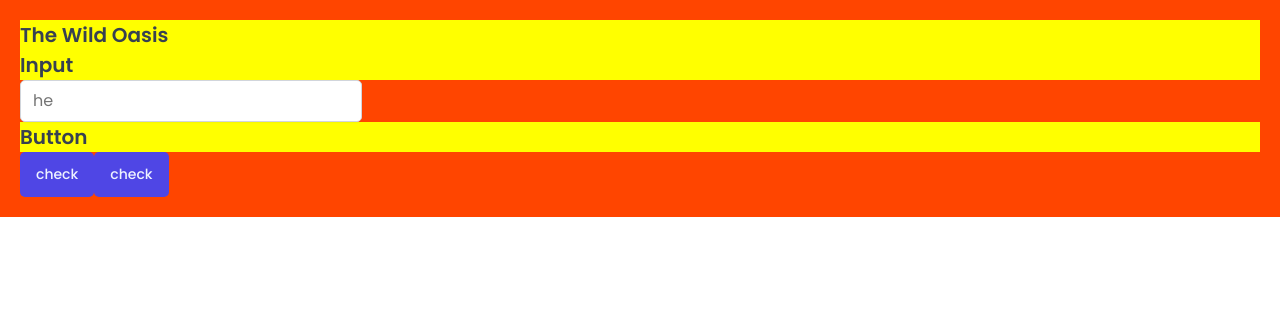
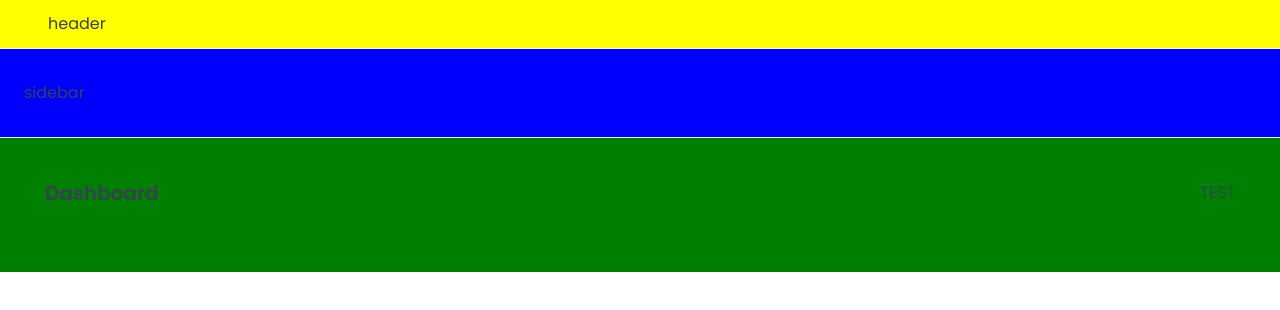
Before and after one commit to phlong19/The-Wild-Oasis, a React (Vite) app: page /dashboard in a window 1280 px wide. Shown: the top 310 px of the page. Built offline with nearby package versions, Linux system fonts and the light colour scheme; a web font is replaced by a local one.

Commit message:
setup routes

```diff
--- a/package.json
+++ b/package.json
@@ -12,6 +12,7 @@
   "dependencies": {
     "react": "^18.2.0",
     "react-dom": "^18.2.0",
+    "react-router-dom": "^6.18.0",
     "styled-components": "^6.1.1"
   },
   "devDependencies": {
--- a/src/App.jsx
+++ b/src/App.jsx
@@ -1,26 +1,35 @@
-import styled from "styled-components";
-import GlobalStyles from "./styles/GlobalStyles";
-import Button from "./ui/Button";
-import Input from "./ui/Input";
-import Heading from "./ui/Heading";
-
-const Container = styled.div`
-  padding: 20px;
-  background-color: orangered;
-`;
+import { BrowserRouter, Navigate, Route, Routes } from "react-router-dom";
+import Dashboard from "./pages/Dashboard";
+import Login from "./pages/Login";
+import Bookings from "./pages/Bookings";
+import Cabins from "./pages/Cabins";
+import Settings from "./pages/Settings";
+import Account from "./pages/Account";
+import Users from "./pages/Users";
+import PageNotFound from "./pages/PageNotFound";
+import GlobbalStyles from "./styles/GlobalStyles";
+import AppLayout from "./ui/AppLayout";
 
 function App() {
   return (
     <>
-      <GlobalStyles />
-      <Container>
-        <Heading>The Wild Oasis</Heading>
-        <Heading as="h2">Input</Heading>
-        <Input placeholder="he" type="number" />
-        <Heading as="h3">Button</Heading>
-        <Button>check</Button>
-        <Button onClick={() => alert("check")}>check</Button>
-      </Container>
+      <GlobbalStyles />
+      <BrowserRouter>
+        <Routes>
+          <Route element={<AppLayout />}>
+            <Route index element={<Navigate to="dashboard" />} />
+            <Route path="dashboard" element={<Dashboard />} />
+            <Route path="booking" element={<Bookings />} />
+            <Route path="cabin" element={<Cabins />} />
+            <Route path="setting" element={<Settings />} />
+            <Route path="account" element={<Account />} />
+            <Route path="user" element={<Users />} />
+          </Route>
+
+          <Route path="login" element={<Login />} />
+          <Route path="*" element={<PageNotFound />} />
+        </Routes>
+      </BrowserRouter>
     </>
   );
 }
--- /dev/null
+++ b/src/ui/AppLayout.jsx
@@ -0,0 +1,23 @@
+import { Outlet } from "react-router-dom";
+import Header from "./Header";
+import Siderbar from "./Sidebar";
+import styled from "styled-components";
+
+const Main = styled.main`
+  padding: 4rem 4.5rem 6.4rem;
+  background-color: green;
+`;
+
+function AppLayout() {
+  return (
+    <div>
+      <Header />
+      <Siderbar />
+      <Main>
+        <Outlet />
+      </Main>
+    </div>
+  );
+}
+
+export default AppLayout;
--- a/src/ui/Button.jsx
+++ b/src/ui/Button.jsx
@@ -49,18 +49,12 @@
 };
 
 const Button = styled.button`
-  font-size: 1.4rem;
-  padding: 1.2rem 1.6rem;
-  font-weight: 500;
   border: none;
   border-radius: var(--border-radius-sm);
-  background-color: var(--color-brand-600);
-  color: var(--color-brand-50);
-  cursor: pointer;
+  box-shadow: var(--shadow-sm);
 
-  &:hover {
-    background-color: var(--color-brand-700);
-  }
+  ${(props) => sizes[props.size]}
+  ${(props) => variations[props.variation]}
 `;
 
 export default Button;
--- /dev/null
+++ b/src/ui/Header.jsx
@@ -0,0 +1,13 @@
+import styled from "styled-components";
+
+const StyledHeader = styled.header`
+  background-color: yellow;
+  padding: 1.2rem 4.8rem;
+  border-bottom: 1px solid var(--color-grey-100);
+`;
+
+function Header() {
+  return <StyledHeader>header</StyledHeader>;
+}
+
+export default Header;
--- a/src/ui/Heading.jsx
+++ b/src/ui/Heading.jsx
@@ -3,7 +3,6 @@
 const Heading = styled.h1`
   font-size: 20px;
   font-weight: 600;
-  background-color: yellow;
 `;
 
 export default Heading;
--- /dev/null
+++ b/src/ui/Row.jsx
@@ -0,0 +1,25 @@
+import styled, { css } from "styled-components";
+
+const Row = styled.div`
+  display: flex;
+
+  ${(props) =>
+    props.type === "horizontal" &&
+    css`
+      justify-content: space-between;
+      align-items: center;
+    `}
+
+  ${(props) =>
+    props.type === "vertical" &&
+    css`
+      flex-direction: column;
+      gap: 1.4rem;
+    `}
+`;
+
+Row.defaultProps = {
+  type: "vertical",
+};
+
+export default Row;
--- /dev/null
+++ b/src/ui/Sidebar.jsx
@@ -0,0 +1,13 @@
+import styled from "styled-components";
+
+const StyledSidebar = styled.aside`
+  background-color: blue;
+  padding: 3.2rem 2.4rem;
+  border-bottom: 1px solid var(--color-grey-100);
+`;
+
+function Sidebar() {
+  return <StyledSidebar>sidebar</StyledSidebar>;
+}
+
+export default Sidebar;
```
Also changed, not shown: 1 other file (tests, documents, lock files or other folders).
